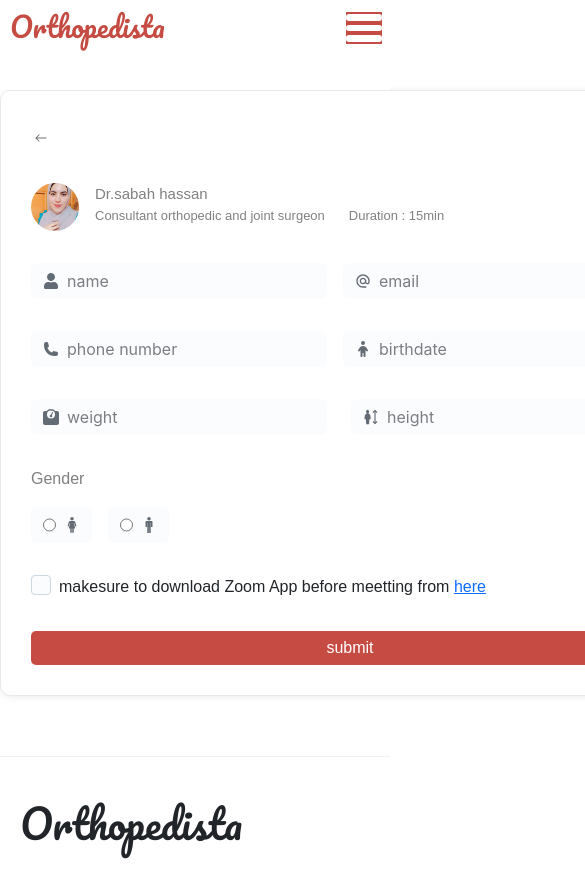
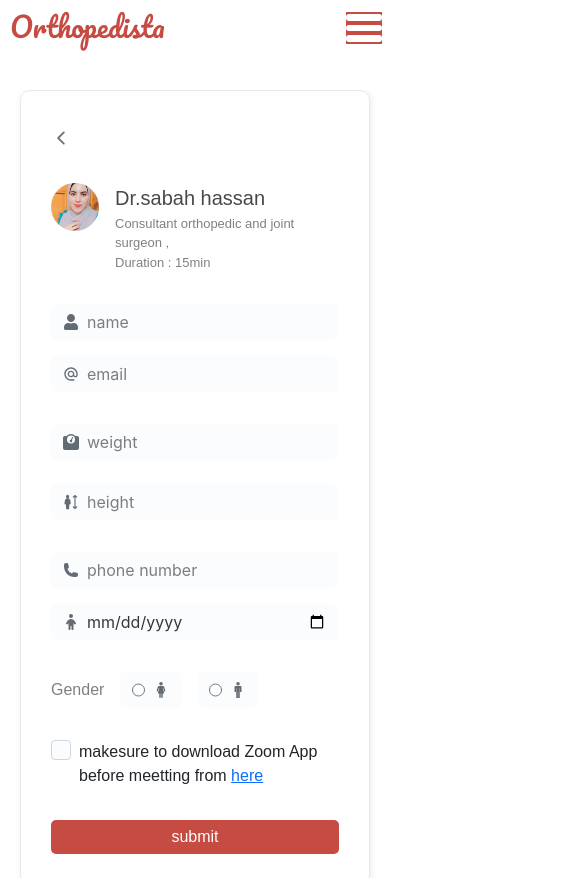
Before and after one commit to SabahEzzat20/GP_Frontend, a React (Create React App) app: page /patient/bigForm in a window 390 px wide. Shown: the top 878 px of the page, 585 px wide, since content can reach past the window. Built offline with nearby package versions, Linux system fonts and the light colour scheme; no server answers; a web font is replaced by a local one.

Commit message:
big form responsiveness approvement

```diff
--- a/src/PatientsModule/BigForm.css
+++ b/src/PatientsModule/BigForm.css
@@ -1 +1 @@
-.big-form-component{display:flex;justify-content:center;flex-direction:column;border:3px solid #c54b43;border-radius:5px;margin:40px}.big-form-component .big-form-title{display:flex;padding:2rem 0 0 0;justify-content:center}.big-form-component .line{display:flex;color:#c54b43;font-weight:900;justify-content:center}.big-form-component .big-form{display:flex;justify-content:space-between;gap:2rem;padding:0 3rem 3rem}.big-form-component .big-form .column{flex:1;display:flex;flex-direction:column;gap:.5rem}.big-form-component .big-form .column input{padding:.5rem;font-size:1rem;border:1px solid #ccc;border-radius:4px}.big-form-component .last-section-big-form{display:flex;justify-content:center}.big-form-component .last-section-big-form .btn-confirm{font-size:30px;font-weight:600;margin:0 0 2rem 0;color:#fff;padding:1rem;border-radius:5px;width:20%}.go-back-arrow{font-size:20px}.go-back-arrow a{color:#727272}.go-back-arrow a:hover{color:#c54b43}.doctor-details{color:gray}.doctor-details .expertise{font-size:13px}.doctor-details .doctor-name{font-size:15px}.reservation-form{border:1px solid #e9e9e9;margin:auto;width:700px;padding:30px;border-radius:10px;box-shadow:1px 1px 6px rgba(190,190,190,.3)}.submit-reservation{border:none;border-radius:5px;color:#fff;background-color:#c54b43;padding:5px}.submit-reservation:hover{background-color:#ce3f34}.gender-option{font-size:20px}.gender{color:gray}
+.big-form-component{display:flex;justify-content:center;flex-direction:column;border:3px solid #c54b43;border-radius:5px;margin:40px}.big-form-component .big-form-title{display:flex;padding:2rem 0 0 0;justify-content:center}.big-form-component .line{display:flex;color:#c54b43;font-weight:900;justify-content:center}.big-form-component .big-form{display:flex;justify-content:space-between;gap:2rem;padding:0 3rem 3rem}.big-form-component .big-form .column{flex:1;display:flex;flex-direction:column;gap:.5rem}.big-form-component .big-form .column input{padding:.5rem;font-size:1rem;border:1px solid #ccc;border-radius:4px}.big-form-component .last-section-big-form{display:flex;justify-content:center}.big-form-component .last-section-big-form .btn-confirm{font-size:30px;font-weight:600;margin:0 0 2rem 0;color:#fff;padding:1rem;border-radius:5px;width:20%}.go-back-arrow{font-size:20px}.go-back-arrow a{color:#727272}.go-back-arrow a:hover{color:#c54b43}.doctor-details .expertise{color:gray;font-size:13px}.doctor-details .doctor-name{color:#494949;font-size:20px}.reservation-form{border:1px solid #e9e9e9;margin:auto;padding:30px;border-radius:10px;box-shadow:1px 1px 6px rgba(190,190,190,.3)}.submit-reservation{border:none;border-radius:5px;color:#fff;background-color:#c54b43;padding:5px}.submit-reservation:hover{background-color:#ce3f34}.gender-option{font-size:20px}.gender{color:gray}
--- a/src/PatientsModule/BigForm.jsx
+++ b/src/PatientsModule/BigForm.jsx
@@ -23,6 +23,8 @@ import {getAuthenticatedUser} from '../Helper/Storage';
 import { useParams } from 'react-router-dom';
 import Snackbar from '@mui/material/Snackbar';
 import Alert from '@mui/material/Alert';
+import Box  from "@mui/material/Box";
+import { IoIosArrowBack } from "react-icons/io";
 
 const BigForm = () => {
   // const userToken = useParams();
@@ -96,10 +98,10 @@ const BigForm = () => {
   }
 
   return (
-    <div className="reservation-form">
+    <Box className="reservation-form" sx={{width:{xl:'750px',lg:'750px',md:'750px',sm:'600px',xs:'350px'}}}>
       <Stack direction='column' spacing={4}>
         <div className="go-back-arrow">
-          <Link to={'/patient/doctors-preview'}><IoIosArrowRoundBack /></Link>
+          <Link to={'/patient/doctors-preview'}><IoIosArrowBack /></Link>
         </div>
         <Stack direction='row' spacing={2}>
           <div>
@@ -107,13 +109,13 @@ const BigForm = () => {
           </div>
           <Stack direction='column' spacing={0.1} className="doctor-details">
             <p className="doctor-name">Dr.sabah hassan</p>
-            <Stack direction='row' spacing={3}>
-              <p className="expertise">Consultant orthopedic and joint surgeon</p>
-              <p className="expertise">Duration : 15min</p>
+            <Stack direction={{xs:'column',sm:'column',md:'row',lg:'row',xl:'row'}} spacing={{xs:'1',sm:'1',md:'3',lg:'3',xl:'3'}}>
+              <Box className="expertise">Consultant orthopedic and joint surgeon , </Box>
+              <Box className="expertise">Duration : 15min</Box>
             </Stack>
           </Stack>
         </Stack>
-        <Stack direction='row' spacing={2}>
+        <Stack direction={{xs:'column',sm:'column',md:'row',lg:'row',xl:'row'}} spacing={2}>
           <Stack direction='column' spacing={0.2}>
             <Input
               placeholder="name"
@@ -126,7 +128,6 @@ const BigForm = () => {
               onChange={(e)=>setPatientData({...patientData,userName:e.target.value})}/>
           </Stack>
           <Stack spacing={0.2} direction='column'>
-            {/* <input className='' type="email" name="user_email" /> */}
             <Input
               placeholder="email"
               startDecorator={<MdOutlineAlternateEmail />}
@@ -139,7 +140,33 @@ const BigForm = () => {
             />
           </Stack>
         </Stack>
-        <Stack direction='row' spacing={2}>
+        <Stack direction={{xs:'column',sm:'column',md:'row',lg:'row',xl:'row'}} spacing={3}>
+          <Stack direction='column' spacing={0.2}>
+            <Input
+              placeholder="weight"
+              startDecorator={<FaWeightScale />}
+              variant="plain"
+              color="neutral"
+              type='number'
+              required
+              value={patientData.weight}
+              onChange={(e)=>setPatientData({...patientData,weight:e.target.value})}
+            />
+          </Stack>
+          <Stack spacing={0.2} direction='column'>
+            <Input
+              placeholder="height"
+              startDecorator={<GiBodyHeight />}
+              variant="plain"
+              color="neutral"
+              type='number'
+              required
+              value={patientData.height}
+              onChange={(e)=>setPatientData({...patientData,height:e.target.value})}
+            />
+          </Stack>
+        </Stack>
+        <Stack direction={{xs:'column',sm:'column',md:'row',lg:'row',xl:'row'}} spacing={2}>
           <Stack direction='column' spacing={0.2}>
             <Input
               placeholder="phone number"
@@ -152,46 +179,20 @@ const BigForm = () => {
               onChange={(e)=>setPatientData({...patientData,phoneNumber:e.target.value})}
             />
           </Stack>
-          <Stack spacing={0.2} direction='column'>
+          <Stack  direction='column' spacing={0.2}>
             <Input
             placeholder="birthdate"
             startDecorator={<FaChild />}
             variant="plain"
             color="neutral"
-            type='text'
+            type='date'
             value={patientData.birthDate}
             onChange={(e)=>setPatientData({...patientData,birthDate:e.target.value})}
             />
           </Stack>
         </Stack>
-        <Stack direction='row' spacing={3}>
-          <Stack direction='row' spacing={0.2}>
-            <Input
-              placeholder="weight"
-              startDecorator={<FaWeightScale />}
-              variant="plain"
-              color="neutral"
-              type='number'
-              required
-              value={patientData.weight}
-              onChange={(e)=>setPatientData({...patientData,weight:e.target.value})}
-            />
-          </Stack>
-          <Stack spacing={0.2} direction='row'>
-            <Input
-              placeholder="height"
-              startDecorator={<GiBodyHeight />}
-              variant="plain"
-              color="neutral"
-              type='number'
-              required
-              value={patientData.height}
-              onChange={(e)=>setPatientData({...patientData,height:e.target.value})}
-            />
-          </Stack>
-        </Stack>
-        <Stack direction='column'>
-          <p className="gender">Gender</p>
+        <Stack direction='row' spacing={2} sx={{display:'flex',alignItems:'center',justifyContent:'flex-start'}}>
+          <Box className="gender">Gender</Box>
           <Stack spacing={2} direction='row'>
             <Input
               endDecorator={<IoWoman />}
@@ -229,7 +230,7 @@ const BigForm = () => {
           Appointment reserved successfully!
         </Alert>
       </Snackbar>
-    </div>
+    </Box>
   );
 };
 
--- a/src/PatientsModule/BigForm.scss
+++ b/src/PatientsModule/BigForm.scss
@@ -60,19 +60,21 @@
     }
 }
 .doctor-details{
-    color: gray;
     // font-size: 15px;
     .expertise{
+        color: gray;
         font-size: 13px;
+        // padding:2px;
     }
     .doctor-name{
-        font-size: 15px;
+        color: rgb(73, 73, 73);
+        font-size: 20px;
     }
 }
 .reservation-form{
     border: 1px solid rgb(233, 233, 233);
     margin: auto;
-    width: 700px;
+    // width: 700px;
     padding: 30px;
     border-radius: 10px;
     box-shadow: 1px 1px 6px rgb(190, 190, 190, 0.3);
--- a/src/components/PatientComponents/DragDrop/DragDrop.jsx
+++ b/src/components/PatientComponents/DragDrop/DragDrop.jsx
@@ -7,6 +7,7 @@ import { BiSolidCloudUpload } from "react-icons/bi";
 import { BiCloudUpload } from "react-icons/bi";
 import Stack from '@mui/material/Stack';
 import Alert from '@mui/material/Alert';
+import Box from '@mui/material/Box';
 
 const DragDrop = () => {
     const [image, setImage] = useState(null);
@@ -23,7 +24,7 @@ const DragDrop = () => {
     const { getRootProps, getInputProps , isDragActive } = useDropzone({ onDrop });
     return (
         <>
-            <div className="dropzone-container">
+            <Box className="dropzone-container">
                 <div {...getRootProps()} className='dropzone'>
                         <input {...getInputProps()} />
                         {
@@ -48,7 +49,7 @@ const DragDrop = () => {
                         </Stack>
                     </button>
                 </div>
-            </div>
+            </Box>
             <div className="scan-result">
                 <Alert severity='success'>none fractured</Alert>
             </div>
--- a/src/components/PatientComponents/PatientProfile/PatientProfile.jsx
+++ b/src/components/PatientComponents/PatientProfile/PatientProfile.jsx
@@ -68,7 +68,9 @@ const PatientProfile = () => {
     const openImageInNewTab = (imageUrl) => {
         window.open(imageUrl, '_blank');
     };
+    const LogoutFunction = () => {
 
+    }
     return (
         <Grid container sx={{display: 'flex'}} xs={12} sm={12} md={12} lg={12} xl={12}>
             <Grid item xs={12} sm={12} md={3} lg={2} xl={2}>
@@ -92,7 +94,7 @@ const PatientProfile = () => {
                         </Stack>
                     </Stack>
                     <Grid item className='logOUtBtn' md={3} lg={2} xl={2} sx={{position:"fixed", bottom:'0',fontSize:'20px',width: '100%',display:{xs:'none',lg:'flex',xl:'flex',sm:'none',justifyContent:'center',alignItems:'end',paddingTop:'auto',height:'70px'}}} >
-                        <Link className='logout-link'style={{textDecoration: 'none'}} to={'/register'}>
+                        <Link className='logout-link'style={{textDecoration: 'none'}} onClick={()=>LogoutFunction()} >
                             <Stack direction='row' spacing={1} className='logout'>
                                 <div >
                                     <TbLogout2 />
```
